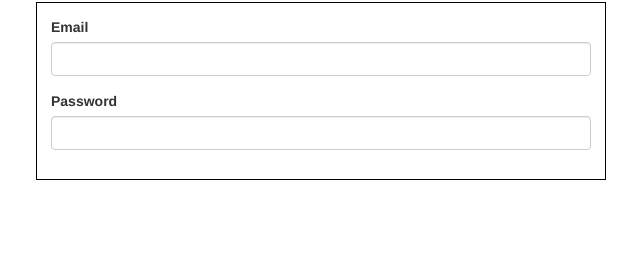
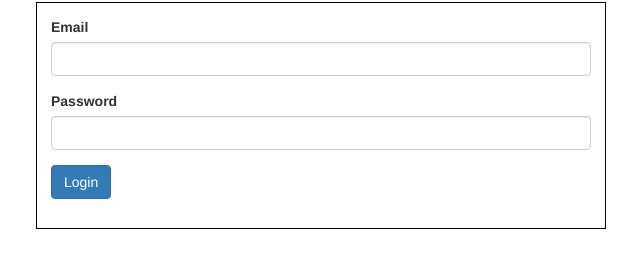
Before and after one commit to ArinzeJeffrey-droid/SchoolManagementSystem-FrontEnd, a plain HTML site: page login.html in a window 1280 px wide. Shown: the part 68-336 px from the top of the page, without its empty margins (319-959 px from the left). Drawn offline with nearby package versions, Linux system fonts and the light colour scheme.

Commit message:
added the login button lol

```diff
--- a/login.html
+++ b/login.html
@@ -22,7 +22,9 @@
                 <label for="">Password</label>
                 <input type="password" class="form-control">
             </div>
-            <div class="form-group"></div>
+            <div class="form-group">
+                <button class="btn btn-primary">Login</button>
+            </div>
         </form>
     </div>
 
```
